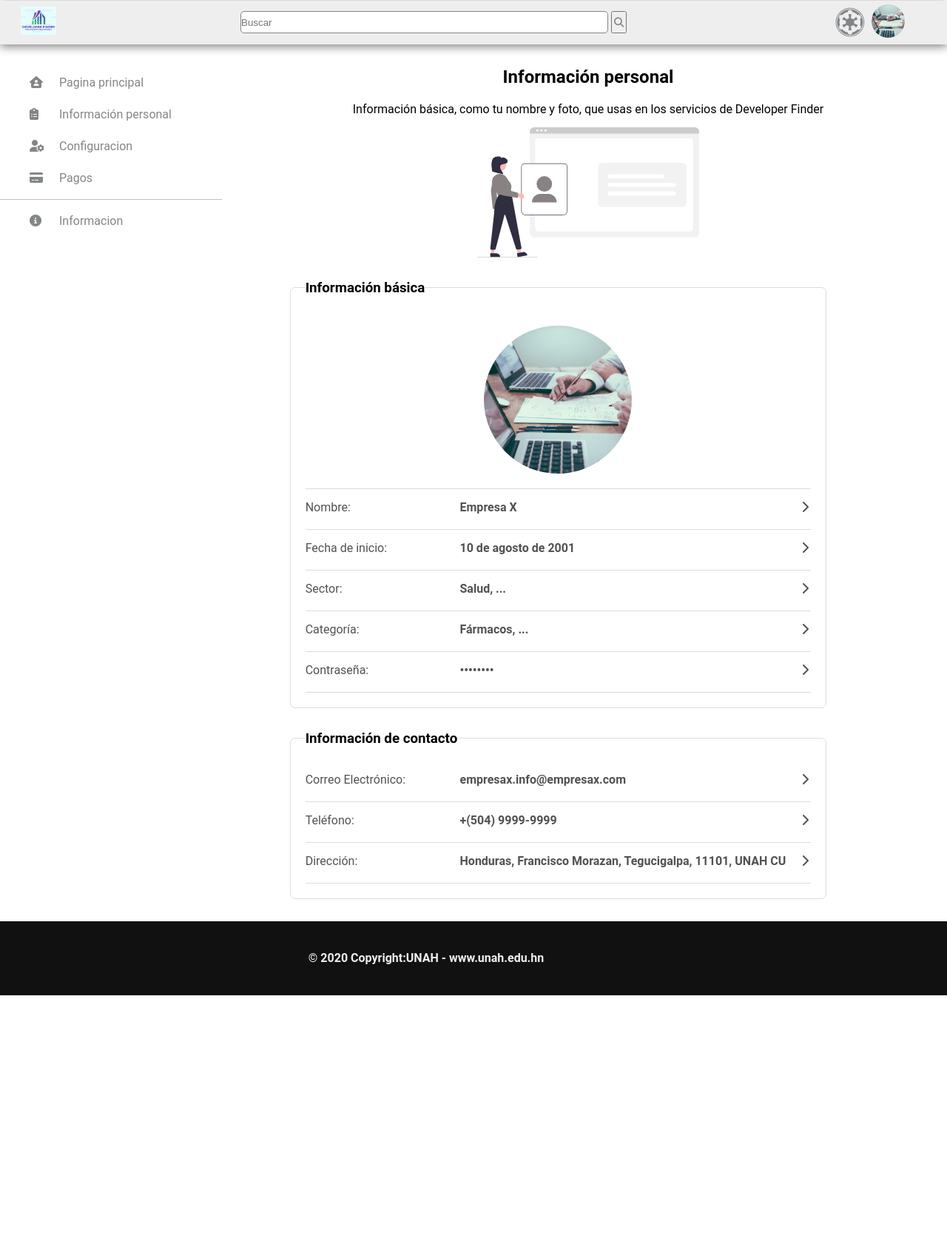
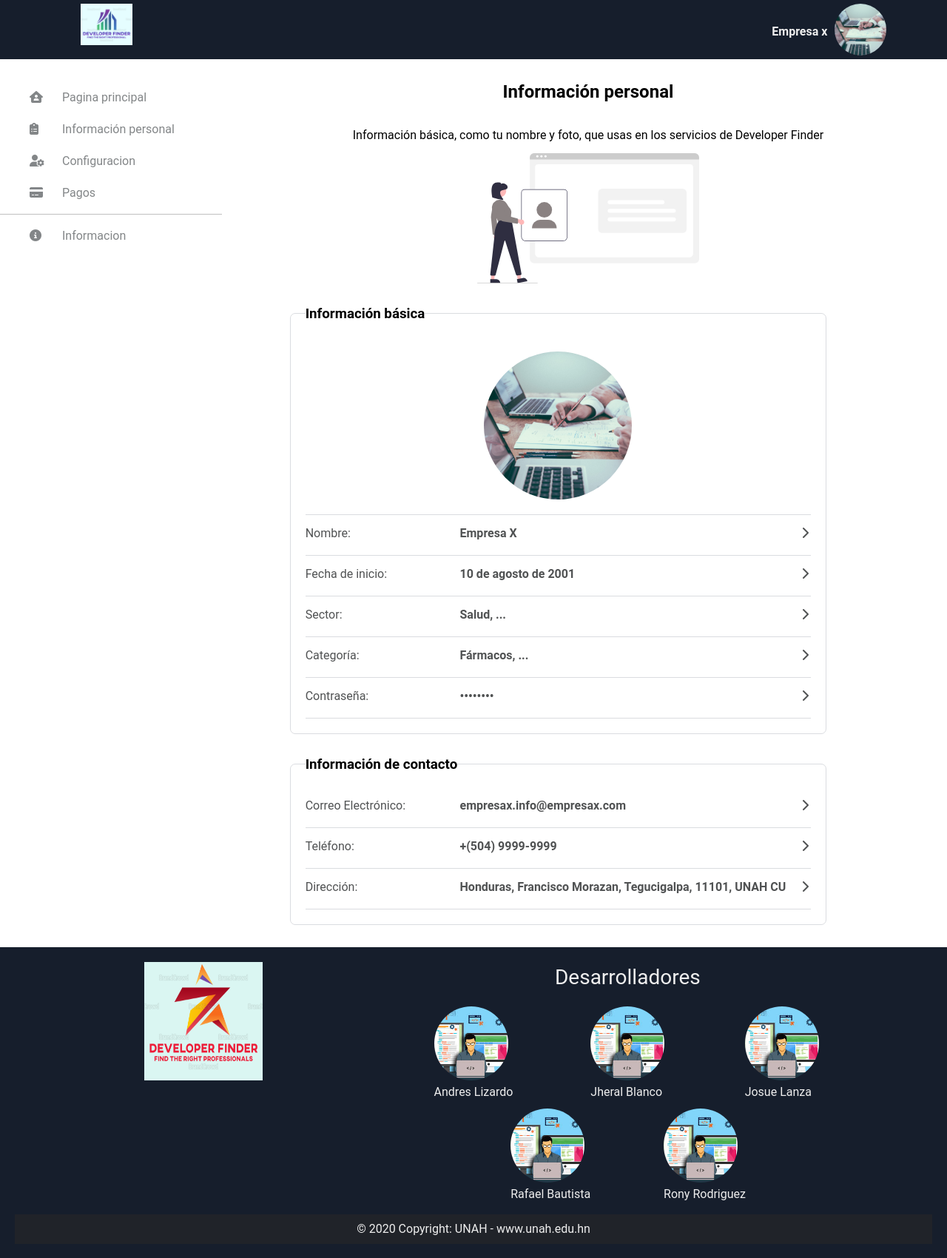
Before and after one commit to Rony-R/Proyecto-Industrias-IS902, a PHP site: page /perfil-info-personal.html in a window 1280 px wide. Shown: the whole page at 74% size. Before the commit the page ends 1345 px from the top, so only its background shows below. Run offline with PHP 8.4, Linux system fonts and the light colour scheme; some libraries are stand-ins or nearby versions.

Commit message:
[ADD] Navbar y footer page perfil info

```diff
--- a/css/perfil-info-personal.css
+++ b/css/perfil-info-personal.css
@@ -16,80 +16,72 @@ body {
   /* padding: 10px; */
   /* text-align: center; */
 }
-
+.grid-container {
+  display: grid;
+  gap: 10px;
+  grid-template:
+    "navbar" 80px
+    "sidebar" 50px
+    "main" auto
+    "footer" 100px;
+}
 /* ---------------------------------------Navbar------------------------------------------- */
 .navbar {
   grid-area: navbar;
   align-self: center;
+  background-color: #161e2c;
+  height: 80px;
 }
 .navbar > ul {
-  background: #eee;
+  /* background: #eee; */
   height: 100%;
   padding: 5px;
-  box-shadow: 0 3px 12px 0 gray;
+  /* box-shadow: 0 3px 12px 0 gray; */
 }
 .grid-navbar {
   display: grid;
   width: 100%;
-  grid-template-columns: repeat(12, 1fr);
+  height: 80px;
+  grid-template-columns: repeat(24, 1fr);
   gap: 10px;
   overflow: hidden;
   align-items: center;
 }
 .nav-item1 {
-  grid-column: 1/2;
-  justify-self: center;
+  grid-column: 3/4;
+  justify-self: flex-start;
+  height: 100%;
 }
 .nav-item2 {
-  grid-column: 4/9;
+  grid-column: 19/22;
+  justify-self: flex-end;
 }
-.nav-item2 > input {
-  width: 95%;
-  border: 1px solid #838688;
-  border-radius: 5px;
-  height: 30px;
+.nav-item4 {
+  grid-column: 22/24;
+  justify-self: flex-start;
+  align-self: center;
+  height: 100%;
 }
-.btn-search {
-  width: 4%;
-  height: 30px;
-  color: #838688;
-}
-.nav-item3 {
-  grid-column: 11/12;
-  justify-self: end;
+.nombre-empresa {
+  color: #eee;
+  font-weight: bold;
 }
 .logo {
-  width: 95%;
-  max-width: 50px;
+  width: 70px;
   object-fit: cover;
 }
 .img-perfil {
-  width: 95%;
-  width: 45px;
-  height: 45px;
+  width: 70px;
+  height: 70px;
   border-radius: 50%;
   object-fit: cover;
-}
-.fab.fa-empire {
-  font-size: 40px;
-  color: #838688;
-}
-.grid-container {
-  display: grid;
-  gap: 10px;
-    grid-template:
-    "header" 100px
-    "navbar" 50px
-    "sidebar" 50px
-    "main" auto
-    "footer" 100px;
 }
 /* ---------------------------------------Fin Navbar------------------------------------------- */
 /* ---------------------------------------Sidebar------------------------------------------- */
 .sidebar {
   grid-area: sidebar;
 }
-.menu-lateral{
+.menu-lateral {
   grid-column: 1/-1;
   grid-row: 1/-1;
 }
@@ -155,7 +147,7 @@ body {
   align-items: center;
 }
 .items p {
-  margin-bottom: 15px;
+  margin: 15px;
 }
 .info-basica {
   grid-column: 3 / 11;
@@ -210,19 +202,20 @@ fieldset {
 /* ---------------------------------------Footer------------------------------------------- */
 .footer {
   grid-area: footer;
-  background: #111;
+  background: #161e2c;
+  color: #eee;
 }
 .grid-footer {
   display: grid;
-  width: 90%;
+  width: 100%;
   height: 100%;
   grid-template-columns: repeat(12, 1fr);
-  grid-template-rows: 1, 1fr;
+  grid-template-rows: 50px 1fr 1fr 50px;
   gap: 10px;
+  padding: 20px;
   overflow: hidden;
   align-items: center;
 }
-
 .grid-footer > h4 {
   grid-column: 1 / -1;
   display: flex;
@@ -232,6 +225,74 @@ fieldset {
 }
 h4 > a {
   color: #eee;
+}
+.developer > img {
+  width: 100px;
+  height: 100px;
+  border-radius: 50%;
+  object-fit: cover;
+}
+.developer > h4 {
+  color: #eee;
+  font-size: 1rem;
+  font-weight: 400;
+  line-height: 1.5;
+}
+.logo-footer {
+  grid-column: 1/6;
+  grid-row: 1/-1;
+  justify-self: center;
+  align-self: flex-start;
+  width: 160px;
+  height: 160px;
+}
+.developers{
+  grid-column: 6/12;
+  justify-self: center;
+  align-self: flex-start;
+  font-size: 1.75rem;
+  font-weight: 400;
+  line-height: 1.5;
+}
+.developer1 {
+  grid-column: 6/8;
+  grid-row: 2/3;
+  justify-self: center;
+}
+.developer2 {
+  grid-column: 7/9;
+  grid-row: 3/4;
+  justify-self: center;
+}
+.developer3 {
+  grid-column: 8/10;
+  grid-row: 2/3;
+  justify-self: center;
+}
+.developer4 {
+  grid-column: 9/11;
+  grid-row: 3/4;
+  justify-self: center;
+}
+.developer5 {
+  grid-column: 10/12;
+  grid-row: 2/3;
+  justify-self: center;
+}
+.copy {
+  grid-column: 1/-1;
+  grid-row: 4/-1;
+  justify-self: center;
+  width: 100%;
+  background: #202329;
+  padding: 8px;
+}
+.copy > h4 {
+  text-align: center;
+  color: #eee;
+  font-size: 1rem;
+  font-weight: 400;
+  line-height: 1.5;
 }
 /* ---------------------------------------Fin Footer------------------------------------------- */
 
@@ -453,28 +503,25 @@ a {
     width: 2%;
     margin-bottom: 5px;
   }
-  .menu-lateral ul{
+  .menu-lateral ul {
     position: relative;
   }
   /* navbar */
-  .nav-item2 {
-    grid-column: 4/10;
-  }
 }
 
 @media (min-width: 1210px) {
   .grid-container {
     grid-template:
-      "navbar navbar " 60px
+      "navbar navbar " 80px
       "sidebar main " auto
-      "footer footer " 100px /
+      "footer footer " 420px /
       300px auto;
   }
   .info-basica {
     grid-column: 2 / 11;
     margin-bottom: 20px;
   }
-  .menu-lateral ul{
+  .menu-lateral ul {
     position: relative;
   }
 }
--- a/perfil-info-personal.html
+++ b/perfil-info-personal.html
@@ -1,41 +1,70 @@
 <!DOCTYPE html>
 <html lang="en">
   <head>
-  <meta charset="UTF-8">
-  <meta http-equiv="X-UA-Compatible" content="IE=edge">
-  <meta name="viewport" content="width=device-width, initial-scale=1.0">
+    <meta charset="UTF-8" />
+    <meta http-equiv="X-UA-Compatible" content="IE=edge" />
+    <meta name="viewport" content="width=device-width, initial-scale=1.0" />
 
-  <script src="https://kit.fontawesome.com/38614da2b6.js" crossorigin="anonymous"></script>
-  <link rel="stylesheet" href="css/perfil-info-personal.css">
+    <script
+      src="https://kit.fontawesome.com/38614da2b6.js"
+      crossorigin="anonymous"
+    ></script>
+    <link rel="stylesheet" href="css/perfil-info-personal.css" />
     <title>Perfil</title>
   </head>
   <body class="grid-container">
     <nav class="navbar">
       <ul class="grid-navbar">
         <li class="nav-item1">
-        <a href="#"><img class="logo" src="./img/logos/logo1.png" alt="logo" /></a>
+          <a href="#"
+            ><img class="logo" src="./img/logos/logo1.png" alt="logo"
+          /></a>
         </li>
-      <li class="nav-item2">
-        <input type="text" name="txt-search" id="txt-search" placeholder="Buscar">
-        <button class="btn-search"><i class="fas fa-search"></i></button>
-      </li>
-      <li class="nav-item3">
-        <a href="#"><i class="fab fa-empire"></i></a>
-      </li>
+        <li class="nav-item2"><div class="nombre-empresa">Empresa x</div></li>
         <li class="nav-item4">
-        <a href="#"><img class="img-perfil" src="./img/Empressas/Empresa x/logo.jpg" alt=""></a>
+          <a href="#"
+            ><img
+              class="img-perfil"
+              src="./img/Empressas/Empresa x/logo.jpg"
+              alt=""
+          /></a>
         </li>
       </ul>
     </nav>
     <aside class="sidebar">
       <div class="menu-lateral">
         <ul>
-        <li><a href="perfil-publicaciones.html"><i class="fas fa-house-user"></i><div class="cont-nav">Pagina principal</div> </a></li>
-        <li><a href="perfil-info-personal.html"><i class="fas fa-clipboard-list"></i><div class="cont-nav">Información personal</div></a></li>
-        <li><a href="perfil-configuracion.html"><i class="fas fa-user-cog"></i><div class="cont-nav">Configuracion</div></a></li>
-        <li><a href="perfil-pagos.html"><i class="fas fa-credit-card"></i><div class="cont-nav">Pagos</div></a></li>
+          <li>
+            <a href="perfil-publicaciones.html"
+              ><i class="fas fa-house-user"></i>
+              <div class="cont-nav">Pagina principal</div>
+            </a>
+          </li>
+          <li>
+            <a href="perfil-info-personal.html"
+              ><i class="fas fa-clipboard-list"></i>
+              <div class="cont-nav">Información personal</div></a
+            >
+          </li>
+          <li>
+            <a href="perfil-configuracion.html"
+              ><i class="fas fa-user-cog"></i>
+              <div class="cont-nav">Configuracion</div></a
+            >
+          </li>
+          <li>
+            <a href="perfil-pagos.html"
+              ><i class="fas fa-credit-card"></i>
+              <div class="cont-nav">Pagos</div></a
+            >
+          </li>
           <div class="line"></div>
-        <li><a href="#"><i class="fas fa-info-circle"></i><div class="cont-nav">Informacion</div></a></li>
+          <li>
+            <a href="#"
+              ><i class="fas fa-info-circle"></i>
+              <div class="cont-nav">Informacion</div></a
+            >
+          </li>
         </ul>
       </div>
     </aside>
@@ -44,47 +73,58 @@
       <div class="grid-main">
         <div class="items">
           <h1>Información personal</h1>
-        <p>Información básica, como tu nombre y foto, que usas en los servicios de Developer Finder</p>
-        <img class="img-publicaciones" src="./img/perfil/Personal_site_re_c4bp.svg" alt="">
+          <p>
+            Información básica, como tu nombre y foto, que usas en los servicios
+            de Developer Finder
+          </p>
+          <img
+            class="img-publicaciones"
+            src="./img/perfil/Personal_site_re_c4bp.svg"
+            alt=""
+          />
         </div>
         <div class="info-basica">
           <fieldset class="card-info">
-          <legend><h3>Información básica</h3> </legend>
+            <legend><h3>Información básica</h3></legend>
             <div class="form-info img">
-            <img class="foto-perfil" src="./img/Empressas/Empresa x/logo.jpg" alt="foto de perfil">
+              <img
+                class="foto-perfil"
+                src="./img/Empressas/Empresa x/logo.jpg"
+                alt="foto de perfil"
+              />
             </div>
             <div class="form-info">
               <a href="#">
                 <label class="titulo-label">Nombre:</label>
-              <H4>Empresa X</H4>
+                <h4>Empresa X</h4>
                 <i class="fas fa-chevron-right"></i>
               </a>
             </div>
             <div class="form-info">
               <a href="#">
                 <label>Fecha de inicio:</label>
-            <H4>10 de agosto de 2001</H4>
+                <h4>10 de agosto de 2001</h4>
                 <i class="fas fa-chevron-right"></i>
               </a>
             </div>
             <div class="form-info">
               <a href="#">
                 <label>Sector:</label>
-              <H4>Salud, ...</H4>
+                <h4>Salud, ...</h4>
                 <i class="fas fa-chevron-right"></i>
               </a>
             </div>
             <div class="form-info">
               <a href="#">
                 <label>Categoría:</label>
-              <H4>Fármacos, ... </H4>
+                <h4>Fármacos, ...</h4>
                 <i class="fas fa-chevron-right"></i>
               </a>
             </div>
             <div class="form-info">
               <a href="#">
                 <label>Contraseña:</label>
-              <H4>••••••••</H4>
+                <h4>••••••••</h4>
                 <i class="fas fa-chevron-right"></i>
               </a>
             </div>
@@ -92,25 +132,27 @@
         </div>
         <div class="info-basica">
           <fieldset class="card-info">
-          <legend><h3>Información de contacto</h3> </legend>
+            <legend><h3>Información de contacto</h3></legend>
             <div class="form-info">
               <a href="#">
                 <label class="titulo-label">Correo Electrónico:</label>
-              <H4>empresax.info@empresax.com</H4>
+                <h4>empresax.info@empresax.com</h4>
                 <i class="fas fa-chevron-right"></i>
               </a>
             </div>
             <div class="form-info">
               <a href="#">
                 <label>Teléfono:</label>
-              <H4>+(504) 9999-9999 </H4>
+                <h4>+(504) 9999-9999</h4>
                 <i class="fas fa-chevron-right"></i>
               </a>
             </div>
             <div class="form-info">
               <a href="#">
                 <label>Dirección:</label>
-              <H4>Honduras, Francisco Morazan, Tegucigalpa, 11101, UNAH CU </H4>
+                <h4>
+                  Honduras, Francisco Morazan, Tegucigalpa, 11101, UNAH CU
+                </h4>
                 <i class="fas fa-chevron-right"></i>
               </a>
             </div>
@@ -121,8 +163,36 @@
     </article>
     <footer class="footer">
       <div class="grid-footer">
-      <h4>© 2020 Copyright:
-        <a class="text-light" href="https://www.unah.edu.hn/"> UNAH - www.unah.edu.hn</a></h4>
+        <img class="logo-footer" src="./img/logos/logo2.png" alt="" />
+        <h3 class="developers">Desarrolladores</h3>
+        <div class="developer developer1">
+          <img src="./img/logos/prof.jpeg" alt="" />
+          <h4>Andres Lizardo</h4>
+        </div>
+        <div class="developer developer2">
+          <img src="./img/logos/prof.jpeg" alt="" />
+          <h4>Rafael Bautista</h4>
+        </div>
+        <div class="developer developer3">
+          <img src="./img/logos/prof.jpeg" alt="" />
+          <h4>Jheral Blanco</h4>
+        </div>
+        <div class="developer developer4">
+          <img src="./img/logos/prof.jpeg" alt="" />
+          <h4>Rony Rodriguez</h4>
+        </div>
+        <div class="developer developer5">
+          <img src="./img/logos/prof.jpeg" alt="" />
+          <h4>Josue Lanza</h4>
+        </div>
+        <div class="copy">
+          <h4>
+            © 2020 Copyright:
+            <a class="text-light" href="https://www.unah.edu.hn/">
+              UNAH - www.unah.edu.hn</a
+            >
+          </h4>
+        </div>
       </div>
     </footer>
   </body>
```
Also changed, not shown: other parts of css/perfil-info-personal.css (+30 -41 lines). Lines whose indentation alone changed are shown as unchanged.
